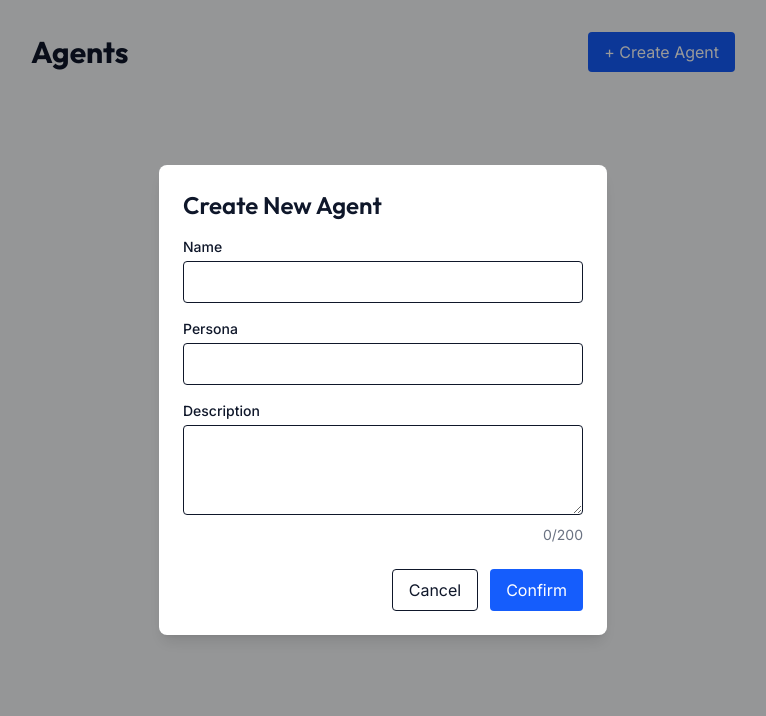
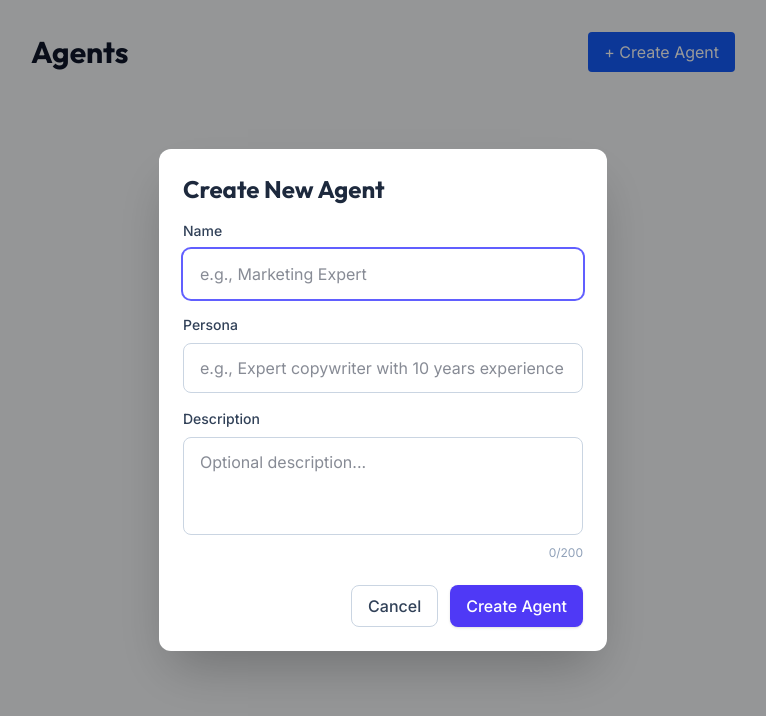
Before and after one commit to Macxim/Polyprompt, a Next.js app: page /agents in a window 1280 px wide. Both pictures are taken after a click on the button "+ Create Agent". Shown: the top 716 px of the page, without its empty margins (257-1023 px from the left). Built offline with nearby package versions, Linux system fonts and the light colour scheme.

Commit message:
style: enhance AgentModal appearance with modern styling, animations, improved input fields, and dynamic button text.

```diff
--- a/app/components/AgentModal.tsx
+++ b/app/components/AgentModal.tsx
@@ -83,22 +83,26 @@ export default function AgentModal({ onAgentCreated }: Props) {
 
   return (
     <div className="fixed inset-0 bg-black/40 flex items-center justify-center z-50">
-      <div className="bg-white p-6 rounded-lg w-full max-w-md shadow-lg">
-        <h2 className="text-2xl font-semibold mb-4">
+      <div className="bg-white p-6 rounded-xl w-full max-w-md shadow-2xl animate-in fade-in zoom-in-95 duration-200">
+        <h2 className="text-2xl font-bold text-slate-800 mb-4">
           {activeAgent ? "Edit Agent" : "Create New Agent"}
         </h2>
 
         <div className="space-y-4">
           <div>
-            <label className="block text-sm font-medium mb-1">Name</label>
+            <label className="block text-sm font-medium text-slate-700 mb-2">
+              Name
+            </label>
             <input
               type="text"
-              className="w-full border rounded px-3 py-2"
+              className="w-full border border-slate-300 rounded-lg px-4 py-3 text-slate-900 focus:ring-2 focus:ring-indigo-500 focus:border-transparent outline-none transition-all"
+              placeholder="e.g., Marketing Expert"
               value={name}
               onChange={(e) => {
                 setName(e.target.value);
                 if (nameError) setNameError("");
               }}
+              autoFocus={!activeAgent}
             />
             {nameError && (
               <p className="text-red-600 text-sm mt-1">{nameError}</p>
@@ -106,10 +110,13 @@ export default function AgentModal({ onAgentCreated }: Props) {
           </div>
 
           <div>
-            <label className="block text-sm font-medium mb-1">Persona</label>
+            <label className="block text-sm font-medium text-slate-700 mb-2">
+              Persona
+            </label>
             <input
               type="text"
-              className="w-full border rounded px-3 py-2"
+              className="w-full border border-slate-300 rounded-lg px-4 py-3 text-slate-900 focus:ring-2 focus:ring-indigo-500 focus:border-transparent outline-none transition-all"
+              placeholder="e.g., Expert copywriter with 10 years experience"
               value={persona}
               onChange={(e) => {
                 setPersona(e.target.value);
@@ -122,10 +129,13 @@ export default function AgentModal({ onAgentCreated }: Props) {
           </div>
 
           <div>
-            <label className="block text-sm font-medium mb-1">Description</label>
+            <label className="block text-sm font-medium text-slate-700 mb-2">
+              Description
+            </label>
             <textarea
-              className="w-full border rounded px-3 py-2"
+              className="w-full border border-slate-300 rounded-lg px-4 py-3 text-slate-900 focus:ring-2 focus:ring-indigo-500 focus:border-transparent outline-none transition-all resize-none"
               rows={3}
+              placeholder="Optional description..."
               value={description}
               onChange={(e) => {
                 setDescription(e.target.value);
@@ -133,27 +143,31 @@ export default function AgentModal({ onAgentCreated }: Props) {
               }}
               maxLength={200}
             />
-            <div className="text-right text-sm text-gray-500 mt-1">
-              {description.length}/200
+            <div className="flex justify-between items-center mt-1">
+              {descriptionError ? (
+                <p className="text-red-600 text-sm">{descriptionError}</p>
+              ) : (
+                <div></div>
+              )}
+              <div className="text-xs text-slate-400">
+                {description.length}/200
+              </div>
             </div>
-            {descriptionError && (
-              <p className="text-red-600 text-sm mt-1">{descriptionError}</p>
-            )}
           </div>
         </div>
 
         <div className="flex justify-end gap-3 mt-6">
           <button
             onClick={() => dispatch({ type: "CLOSE_AGENT_MODAL" })}
-            className="px-4 py-2 border rounded"
+            className="px-4 py-2 border border-slate-300 rounded-lg text-slate-700 font-medium hover:bg-slate-50 transition-colors"
           >
             Cancel
           </button>
           <button
             onClick={handleSubmit}
-            className="px-4 py-2 bg-blue-600 text-white rounded"
+            className="px-4 py-2 bg-indigo-600 text-white rounded-lg font-medium hover:bg-indigo-700 shadow-sm hover:shadow-md transition-all"
           >
-            Confirm
+            {activeAgent ? "Update Agent" : "Create Agent"}
           </button>
         </div>
       </div>
```
